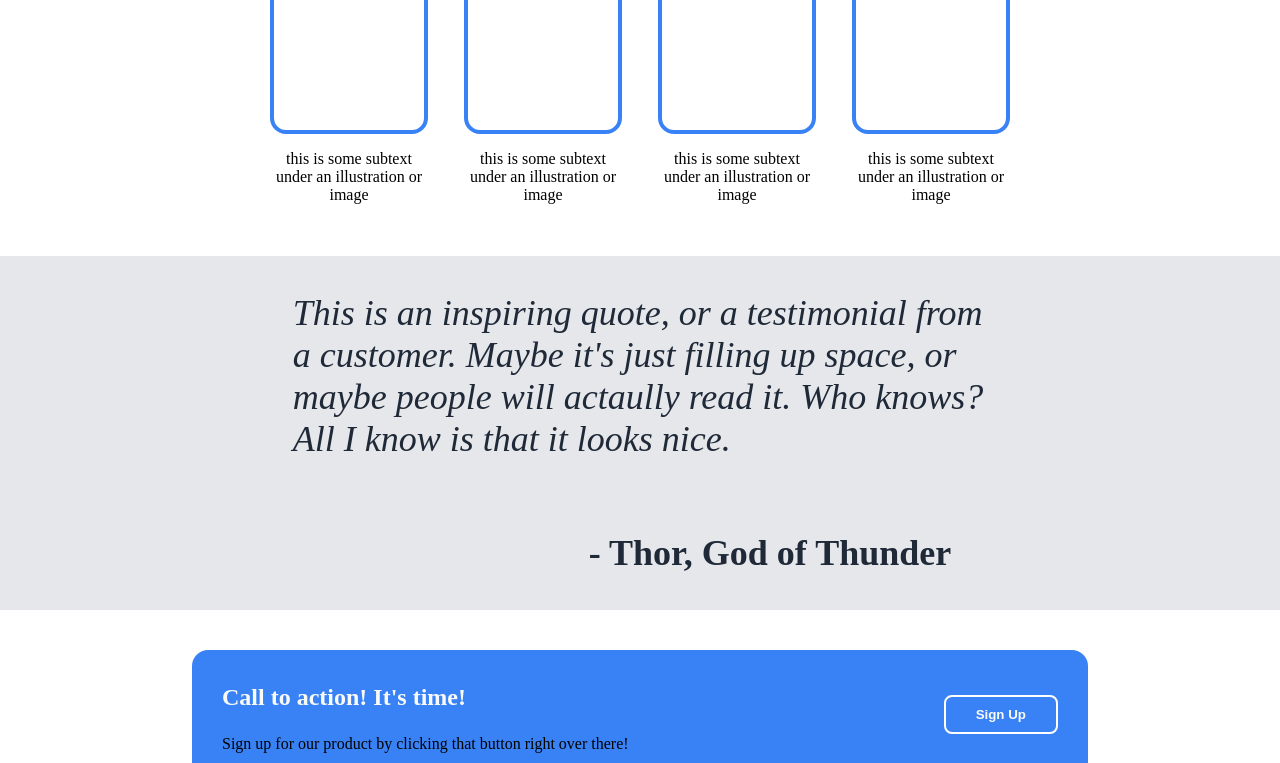
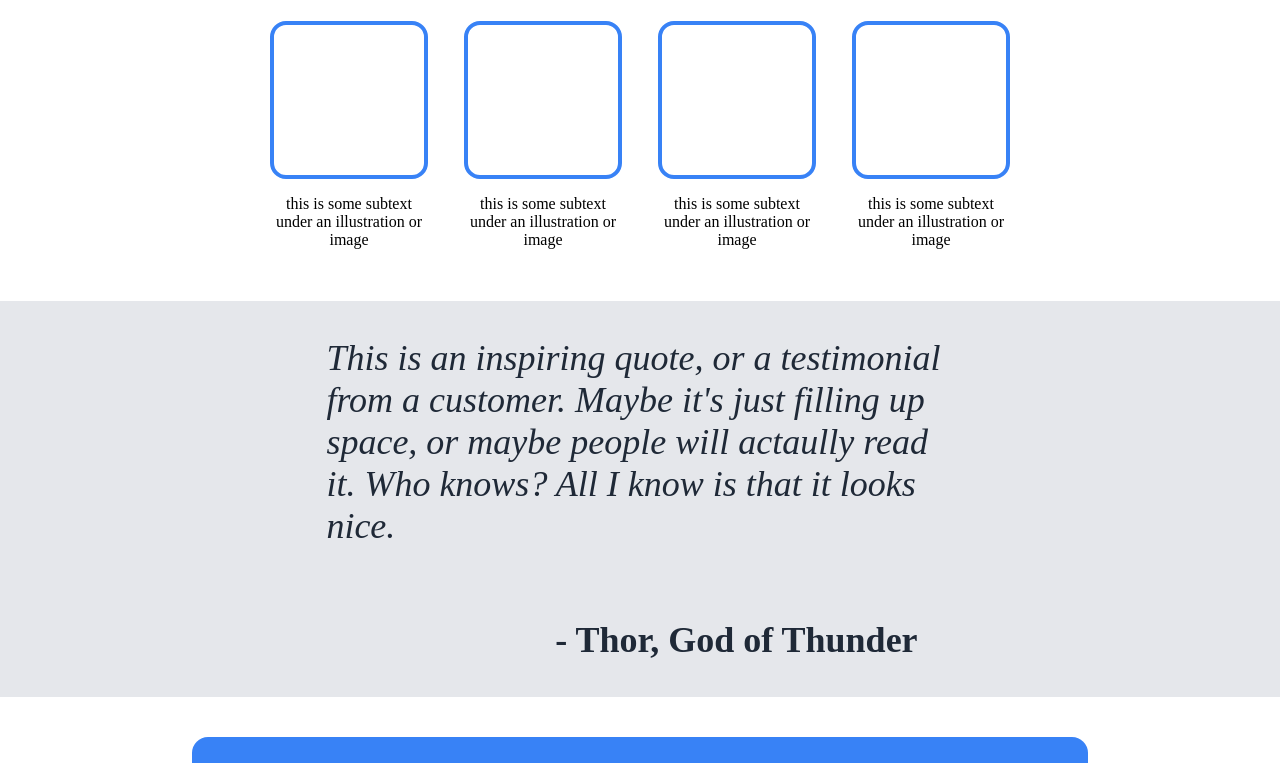
Before and after one commit to LukasBauza/landing-page, a plain HTML site: page index.html in a window 1280 px wide. Shown: the part 561-1324 px from the top of the page. Drawn offline with Linux system fonts and the light colour scheme.

Commit message:
content padding set to ratios

```diff
--- a/style.css
+++ b/style.css
@@ -2,7 +2,7 @@ body {
     margin: 0px;
 }
 
-.content-padding { padding-left: 144px; padding-right: 144px; }
+.content-padding { padding-left: 15%; padding-right: 15%; }
 
 .header {
     background: #1F2937;
```
